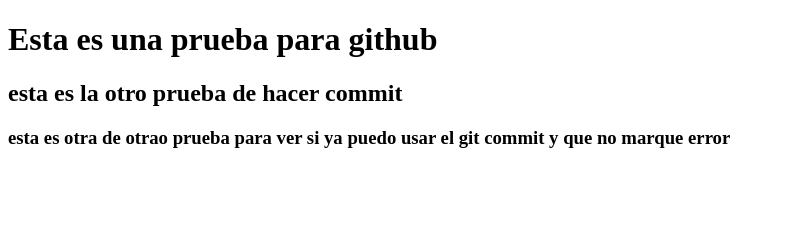
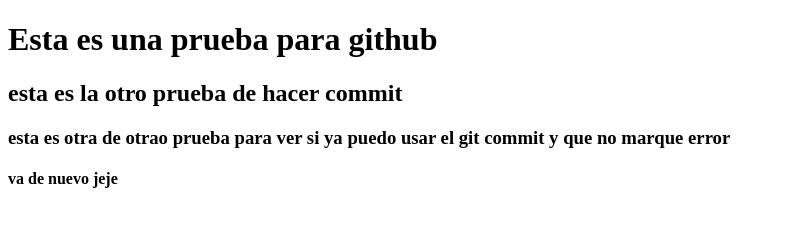
Before and after one commit to jzanella24/new-repo, a plain HTML site: page index.html in a window 1280 px wide. Shown: the whole page, without its empty margins (0-785 px from the left). Drawn offline with Linux system fonts and the light colour scheme.

Commit message:
otro commit

```diff
--- a/index.html
+++ b/index.html
@@ -9,5 +9,6 @@
     <h1>Esta es una prueba para github</h1>
     <h2>esta es la otro prueba de hacer commit</h2>
     <h3>esta es otra de otrao prueba para ver si ya puedo usar el git commit y que no marque error</h3>
+    <h4> va de nuevo jeje</h4>
 </body>
 </html>
```
